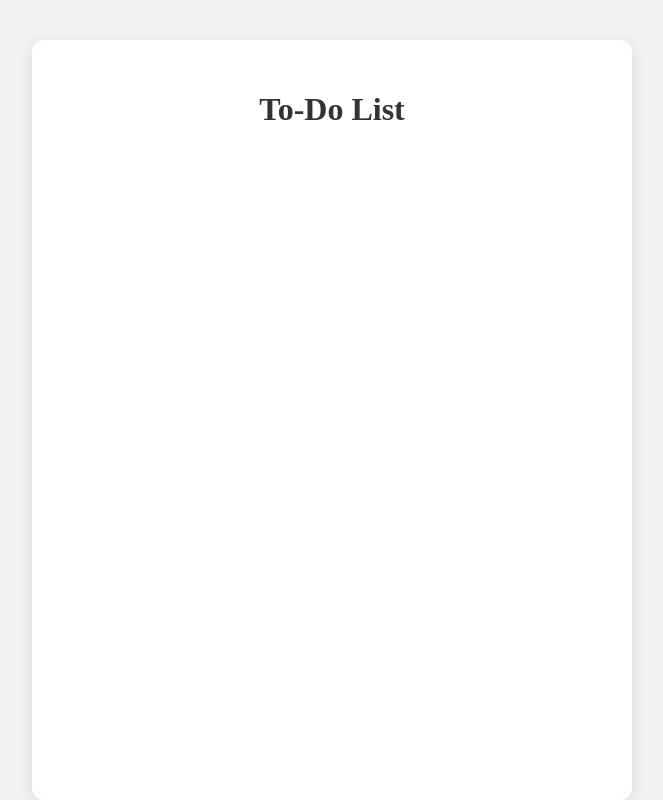
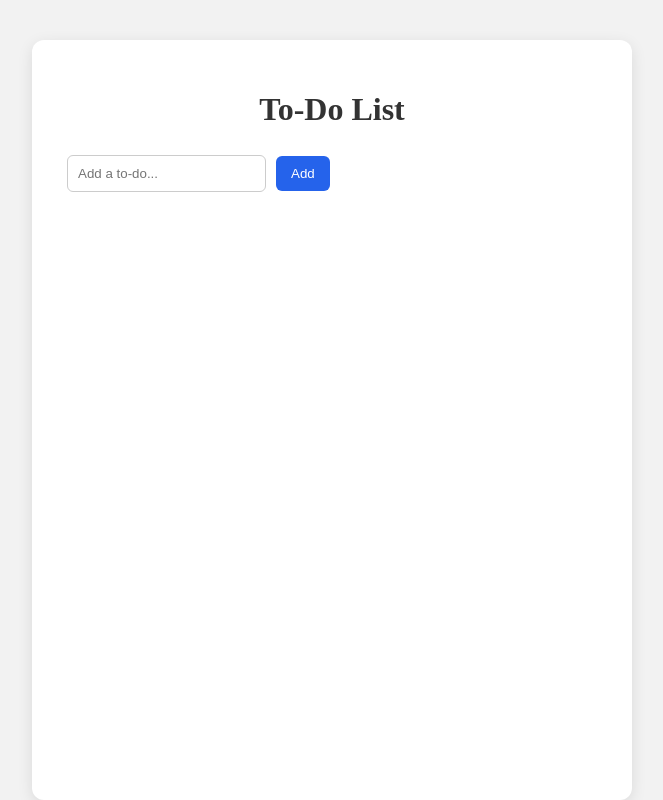
Before and after one commit to VedangiPatel10/COMP2068ReactToDoList, a React (Vite) app: page / in a window 1280 px wide. Shown: the whole page, without its empty margins (308-971 px from the left). Built offline with nearby package versions, Linux system fonts and the light colour scheme.

Commit message:
I have complete the App.jsx file adding all the add, delete, and toggle.

```diff
--- a/src/App.jsx
+++ b/src/App.jsx
@@ -33,6 +33,32 @@ function App() {
     <div className="container">
       <h1>To-Do List</h1>
 
+      <div className="input-section">
+        <input
+          type="text"
+          placeholder="Add a to-do..."
+          value={task}
+          onChange={(e) => setTask(e.target.value)}
+          onKeyDown={(e) => {
+            if (e.key === "Enter") addTodo();
+          }}
+        />
+        <button onClick={addTodo}>Add</button>
+      </div>
+
+      <ul>
+        {todos.map((todo) => (
+          <li key={todo.id}>
+            <span
+              style={{ textDecoration: todo.completed ? "line-through" : "none" }}
+              onClick={() => toggleComplete(todo.id)}
+            >
+              {todo.test}
+            </span>
+            <button onClick={() => deleteTodo(todo.id)}>Delete</button>
+          </li>
+        ))}
+      </ul>
     </div>
   );
 }
```
